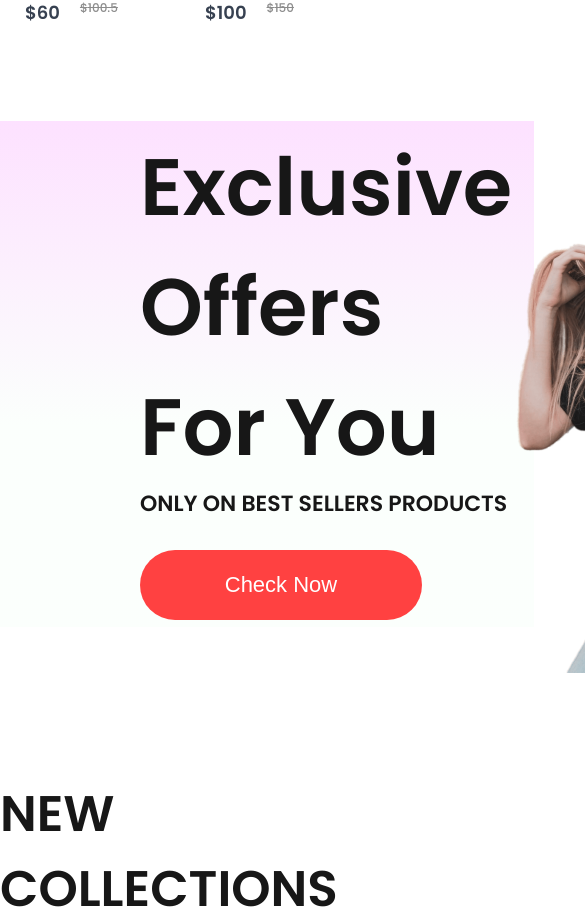
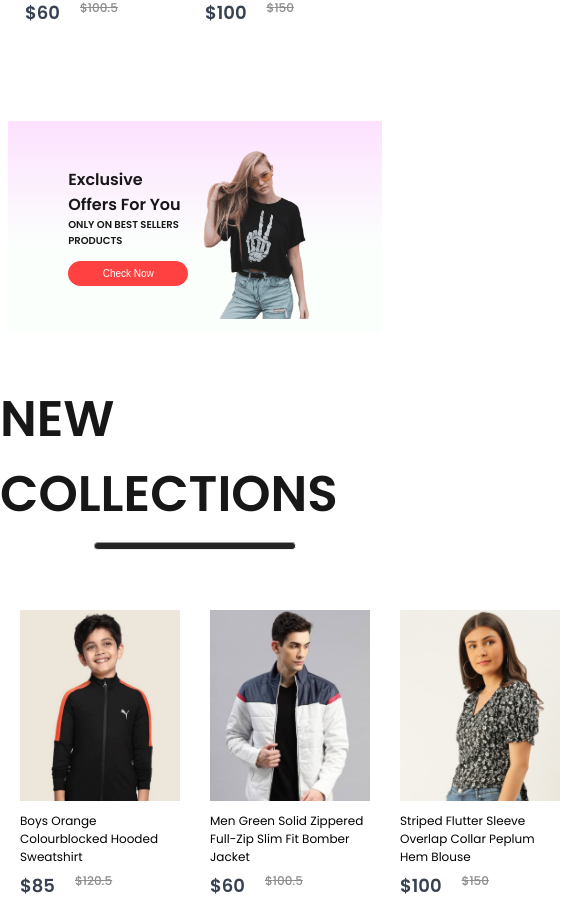
Before and after one commit to enmanuelsabarua/shopper, a React (Vite) app in the folder frontend/: page / in a window 390 px wide. Shown: the part 1539-2457 px from the top of the page, 585 px wide, since content can reach past the window. Built offline with nearby package versions, Linux system fonts and the light colour scheme.

Commit message:
feat: make offer banner responsive

```diff
--- a/frontend/src/Components/Offers/Offers.css
+++ b/frontend/src/Components/Offers/Offers.css
@@ -47,3 +47,94 @@
   justify-content: flex-end;
   padding-top: 50px;
 }
+
+@media (max-width: 1280px) {
+  .offers {
+    padding: 0 80px;
+    margin-bottom: 120px;
+  }
+  .offers-left h1 {
+    font-size: 40px;
+  }
+  .offers-left p {
+    font-size: 18px;
+  }
+  .offers-right img {
+    width: 300px;
+  }
+  .offers-left button {
+    width: 220px;
+    height: 50px;
+    font-size: 18px;
+  }
+  .offers-right {
+    padding-top: 30px;
+  }
+}
+
+@media (max-width: 1024px) {
+  .offers {
+    padding: 0 60px;
+    margin-bottom: 80px;
+    height: 40vh;
+  }
+  .offers-left h1 {
+    font-size: 30px;
+  }
+  .offers-left p {
+    font-size: 16px;
+  }
+  .offers-right img {
+    width: 200px;
+  }
+  .offers-left button {
+    width: 160px;
+    height: 40px;
+    font-size: 16px;
+  }
+  .offers-right {
+    padding-top: 10px;
+  }
+}
+
+@media (max-width: 800px) {
+  .offers {
+    margin-bottom: 60px;
+  }
+  .offers-left h1 {
+    font-size: 22px;
+  }
+  .offers-left p {
+    font-size: 13px;
+  }
+  .offers-right img {
+    width: 180px;
+  }
+  .offers-left button {
+    width: 140px;
+    height: 30px;
+    font-size: 12px;
+  }
+}
+
+@media (max-width: 500px) {
+  .offers {
+    height: 25vh;
+    margin-bottom: 50px;
+  }
+  .offers-left h1 {
+    font-size: 16px;
+  }
+  .offers-left p {
+    font-size: 10px;
+  }
+  .offers-right img {
+    width: 120px;
+  }
+  .offers-left button {
+    width: 120px;
+    height: 25px;
+    font-size: 10px;
+    margin-top: 12px;
+  }
+}
```
Lines whose indentation alone changed are shown as unchanged.
